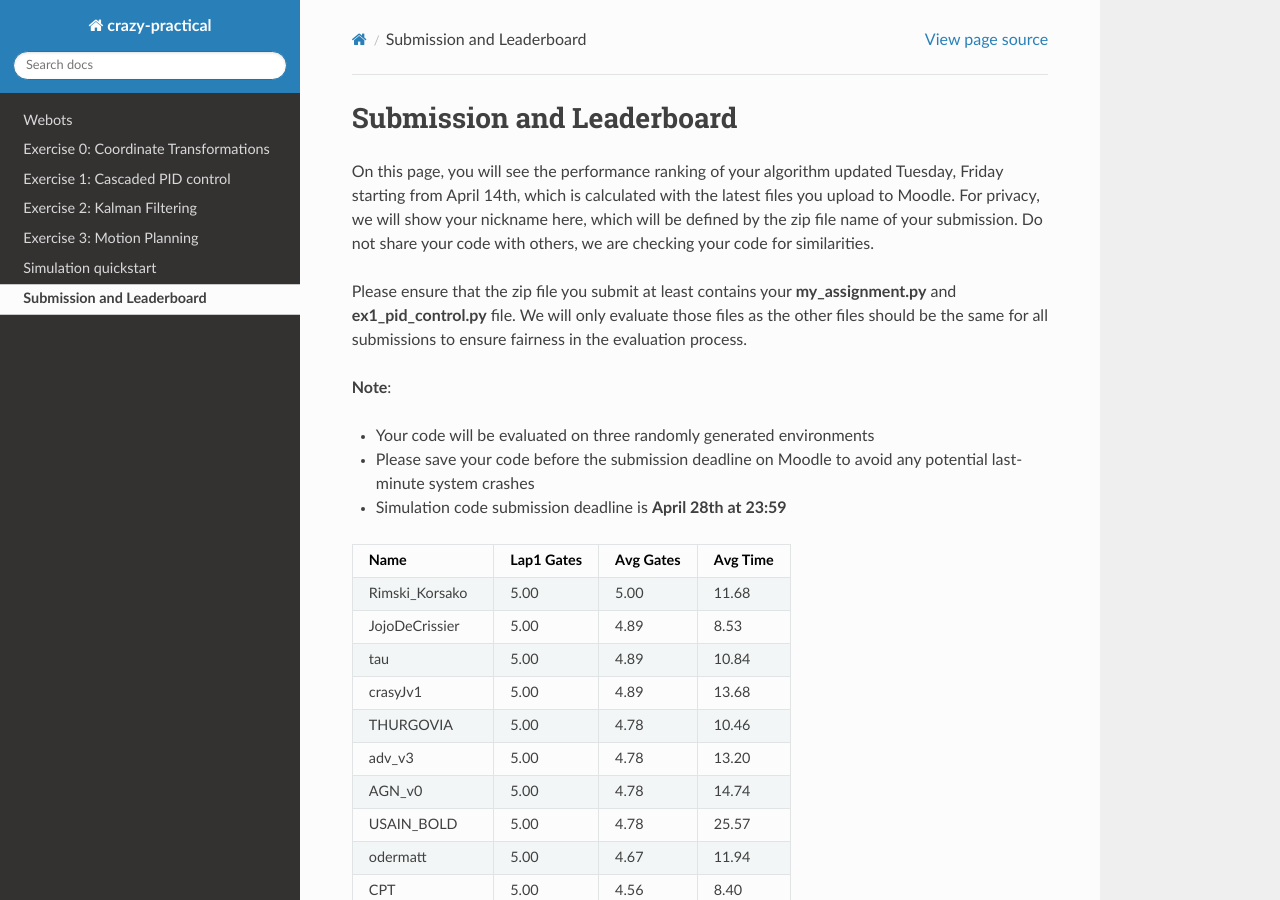
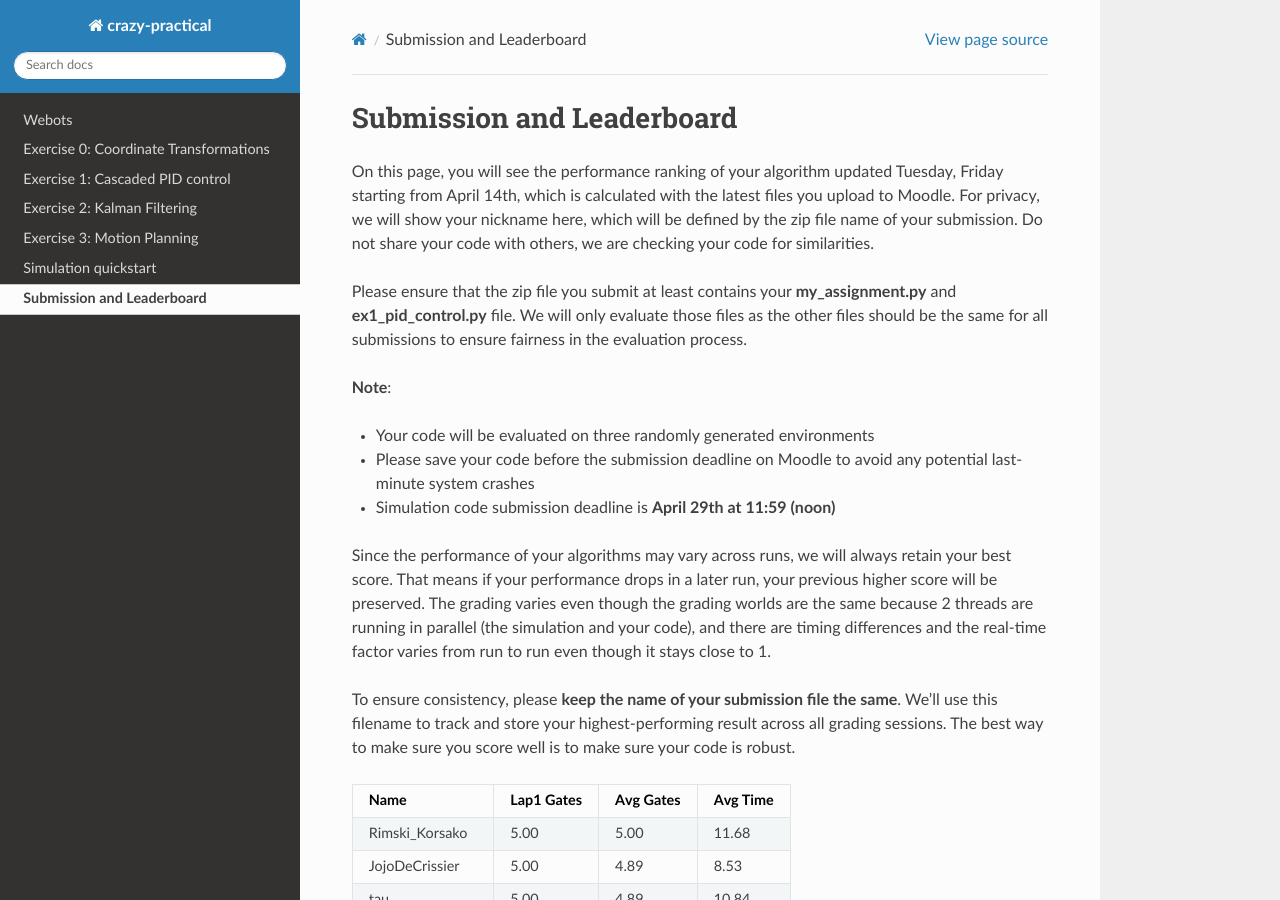
Before and after one commit to lis-epfl/micro-502, a Sphinx documentation site: the page built from docs/assignment/leaderboard.rst, in a window 1280 px wide and 900 px high. Built offline with Sphinx 7.4.7 and the Read the Docs theme 3.1.0, drawn with Linux system fonts in a browser that asks for light colours; pages that are not in the unit, such as notebooks, are missing from menus.

Commit message:
add that the scores vary across runs of the grading scirpt and we will keep the best performance

```diff
--- a/docs/assignment/leaderboard.rst
+++ b/docs/assignment/leaderboard.rst
@@ -11,7 +11,11 @@ Please ensure that the zip file you submit at least contains your **my_assignmen
 
 - Your code will be evaluated on three randomly generated environments
 - Please save your code before the submission deadline on Moodle to avoid any potential last-minute system crashes
-- Simulation code submission deadline is **April 28th at 23:59**
+- Simulation code submission deadline is **April 29th at 11:59 (noon)**
+
+Since the performance of your algorithms may vary across runs, we will always retain your best score. That means if your performance drops in a later run, your previous higher score will be preserved. The grading varies even though the grading worlds are the same because 2 threads are running in parallel (the simulation and your code), and there are timing differences and the real-time factor varies from run to run even though it stays close to 1.
+
+To ensure consistency, please **keep the name of your submission file the same**. We’ll use this filename to track and store your highest-performing result across all grading sessions. The best way to make sure you score well is to make sure your code is robust.
 
 
 ============== ========== ========= =========
```
